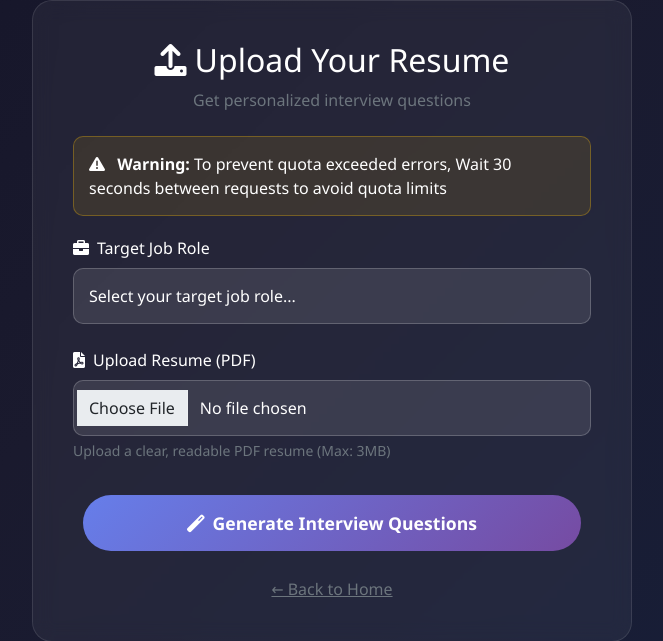
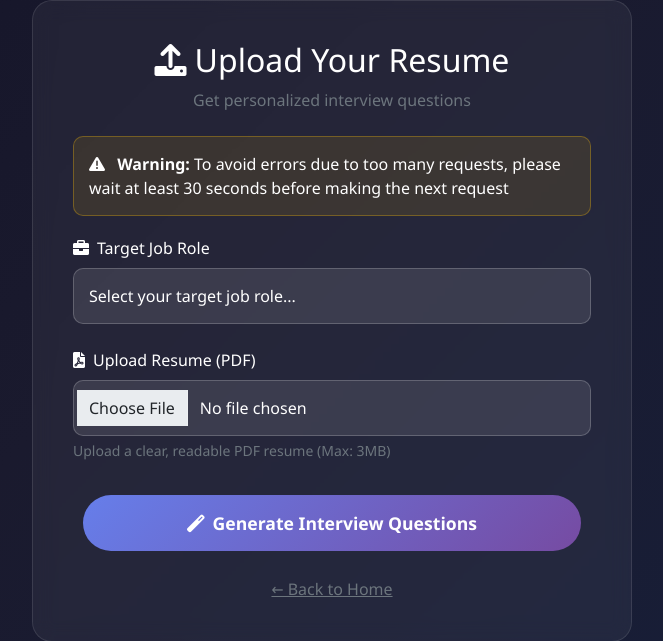
Before and after one commit to Pranjallshinde/CVGuru.Ai, a Flask app: page /predict in a window 1280 px wide. Shown: the part 878-1519 px from the top of the page, without its empty margins (308-971 px from the left). Run offline with Flask 3, Linux system fonts and the light colour scheme; some libraries are stand-ins or nearby versions.

Commit message:
Update predict.html

```diff
--- a/templates/predict.html
+++ b/templates/predict.html
@@ -575,7 +575,7 @@
                 <!-- Quota Warning -->
                 <div class="quota-warning">
                     <i class="fas fa-exclamation-triangle me-2"></i>
-                    <strong>Warning:</strong> To prevent quota exceeded errors, Wait 30 seconds between requests to avoid quota limits
+                    <strong>Warning:</strong> To avoid errors due to too many requests, please wait at least 30 seconds before making the next request
                 </div>
 
                 {% if error %}
```
